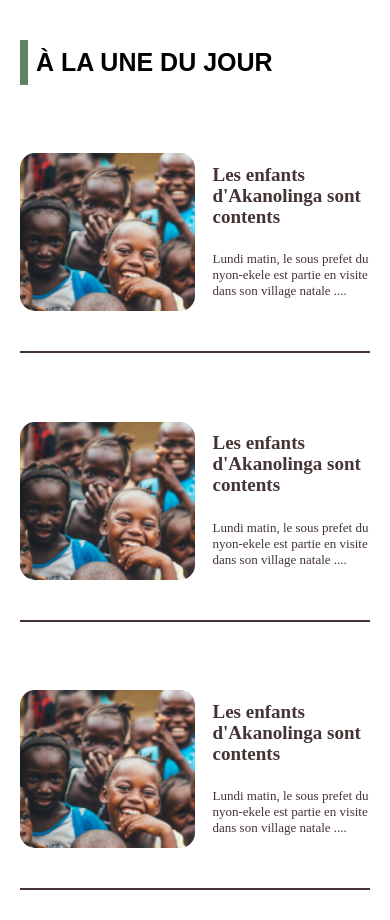
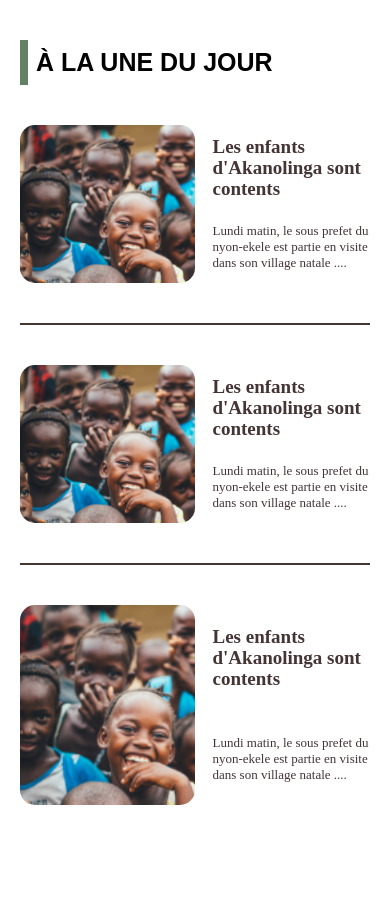
Before and after one commit to Worketyamo-Students/Ahmed_Canal2_BootCamp, a plain HTML site: page index.html in a window 390 px wide. Shown: the part 520-1440 px from the top of the page. Drawn offline with nearby package versions, Linux system fonts and the light colour scheme; a web font is replaced by a local one.

Commit message:
media a 640 4

```diff
--- a/Assets/Css/index.css
+++ b/Assets/Css/index.css
@@ -306,12 +306,19 @@ ion-icon:active {
         height: 85rem;
         margin-top: 5rem;
         padding: 0;
+        justify-content: initial;
     }
 
     .francis_article_one {
         border-bottom: .2rem solid var(--title-text-color);
         padding-bottom: 4rem;
         height: 20rem;
+        margin-top: 4rem;
+    }
+
+    .francis_article a:nth-child(4) .francis_article_one {
+        border-bottom: none;
+        padding-bottom: 0;
     }
 
     .francis_article_one_text h3 {
--- a/index.html
+++ b/index.html
@@ -67,7 +67,7 @@
                         </div>
                     </div>
                 </a>
-                <hr class="bor">
+
                 <a href="#">
                     <div class="francis_article_one">
                         <div class="francis_article_one_img"></div>
@@ -77,7 +77,7 @@
                         </div>
                     </div>
                 </a>
-                <hr class="bor">
+
                 <a href="#">
                     <div class="francis_article_one">
                         <div class="francis_article_one_img"></div>
```
Also changed, not shown: Assets/js/index.js (line endings or trailing spaces).
